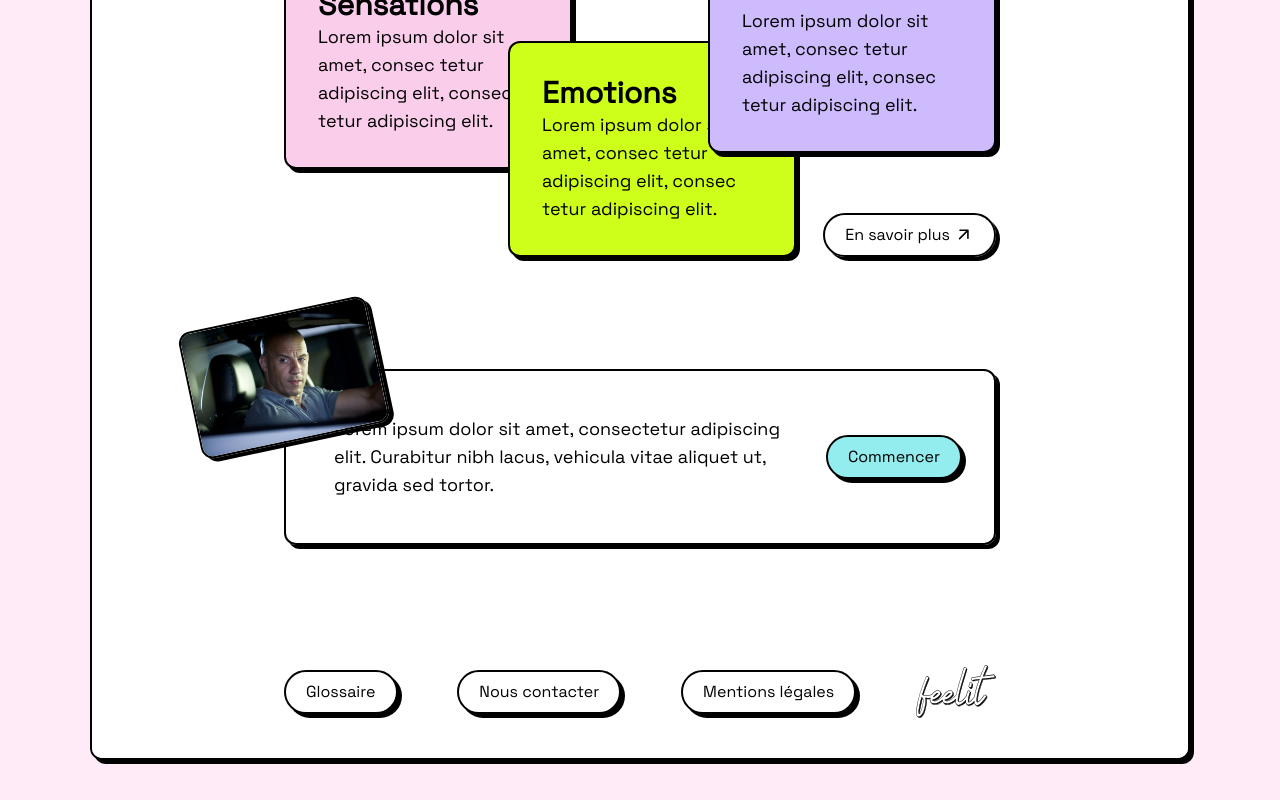
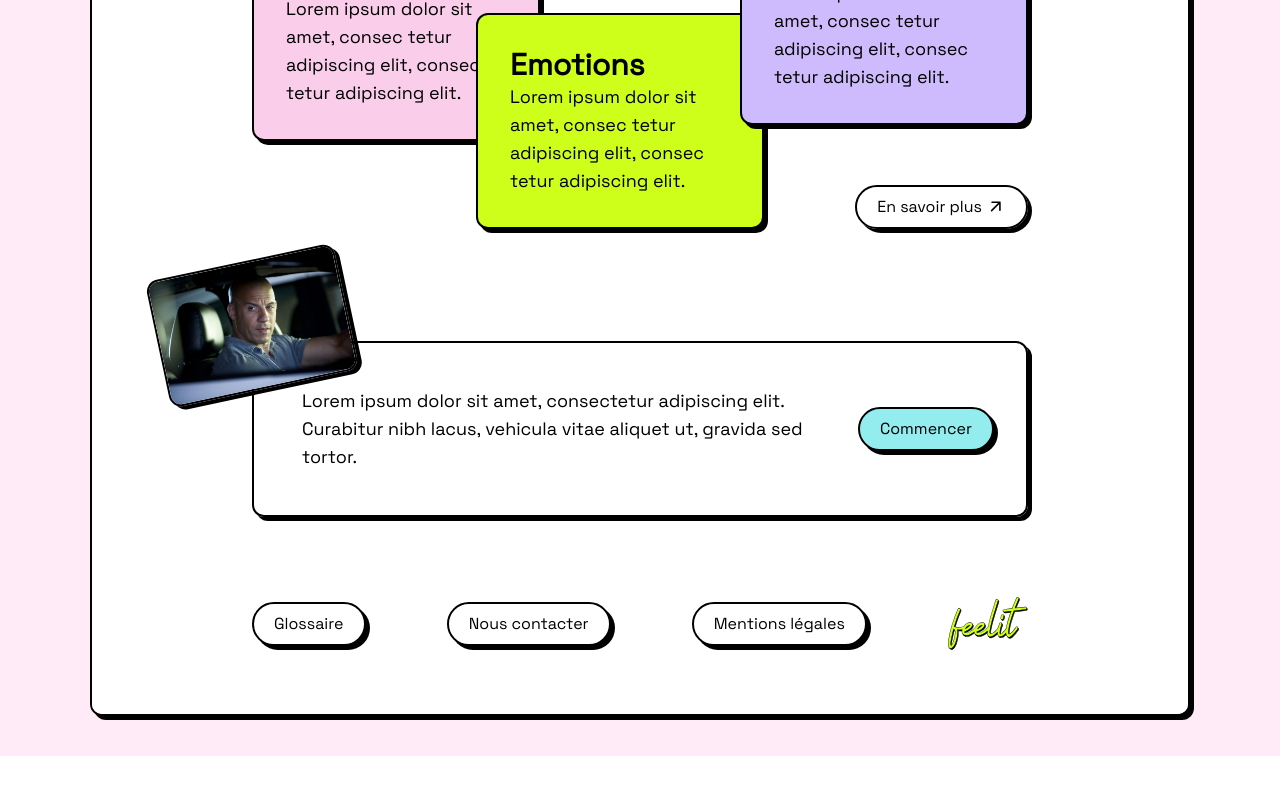
Before and after one commit to FeelitApp/Feelit-Front, a Nuxt app: page / in a window 1280 px wide. Shown: the part 620-1420 px from the top of the page. After the commit the page ends 1376 px from the top, so only its background shows below. Built offline with nearby package versions, Linux system fonts and the light colour scheme.

Commit message:
fix footer + margins

```diff
--- a/components/Footer.vue
+++ b/components/Footer.vue
@@ -1,6 +1,6 @@
 <template>
 
-    <div class="flex flex-row flex-wrap items-center justify-between p-10 bg-light-pink gap-5 wrap lg:bg-white lg:flex-row lg:px-48">
+    <div class="flex flex-row flex-wrap items-center justify-between px-10 py-10 lg:px-40 lg:pt-0 lg:pb-16 bg-light-pink gap-5 wrap lg:bg-white lg:flex-row">
         <Button
             :color="'#FFF'"
             :content="'Glossaire'"
@@ -14,6 +14,6 @@
             :content="'Mentions légales'"
 
         />
-        <img src="/logo_feelit_white.svg" class="object-contain w-20"/>
+        <img src="/logo_feelit_green.svg" class="object-contain w-20"/>
     </div>
 </template>
--- a/pages/index.vue
+++ b/pages/index.vue
@@ -6,7 +6,7 @@ const route = useRoute()
   <div>
     <Container>
       <Hero/>
-      <div class="container flex flex-col px-10 pt-10 pb-12 mx-auto gap-8 lg:pt-20 lg:pb-0 lg:px-48">
+      <div class="container flex flex-col px-10 pt-10 pb-12 mx-auto gap-8 lg:pt-20 lg:pb-0 lg:px-40">
 
         <div class="flex flex-col gap-4 font-grotesk text-md lg:text-lg">
           <p>
@@ -55,7 +55,7 @@ const route = useRoute()
         </div>
 
         <div class="flex flex-col items-center lg:py-20 lg:relative lg:block lg:mt-0">
-          <div class="transform translate-y-8 -top-2 -left-24 w-[12rem] -rotate-12 lg:absolute g:translate-y-0">
+          <div class="transform translate-y-8 -top-8 -left-24 w-[12rem] -rotate-12 lg:absolute g:translate-y-0">
             <Illu
                 :illu="'/vinny.jpeg'"
             />
```
